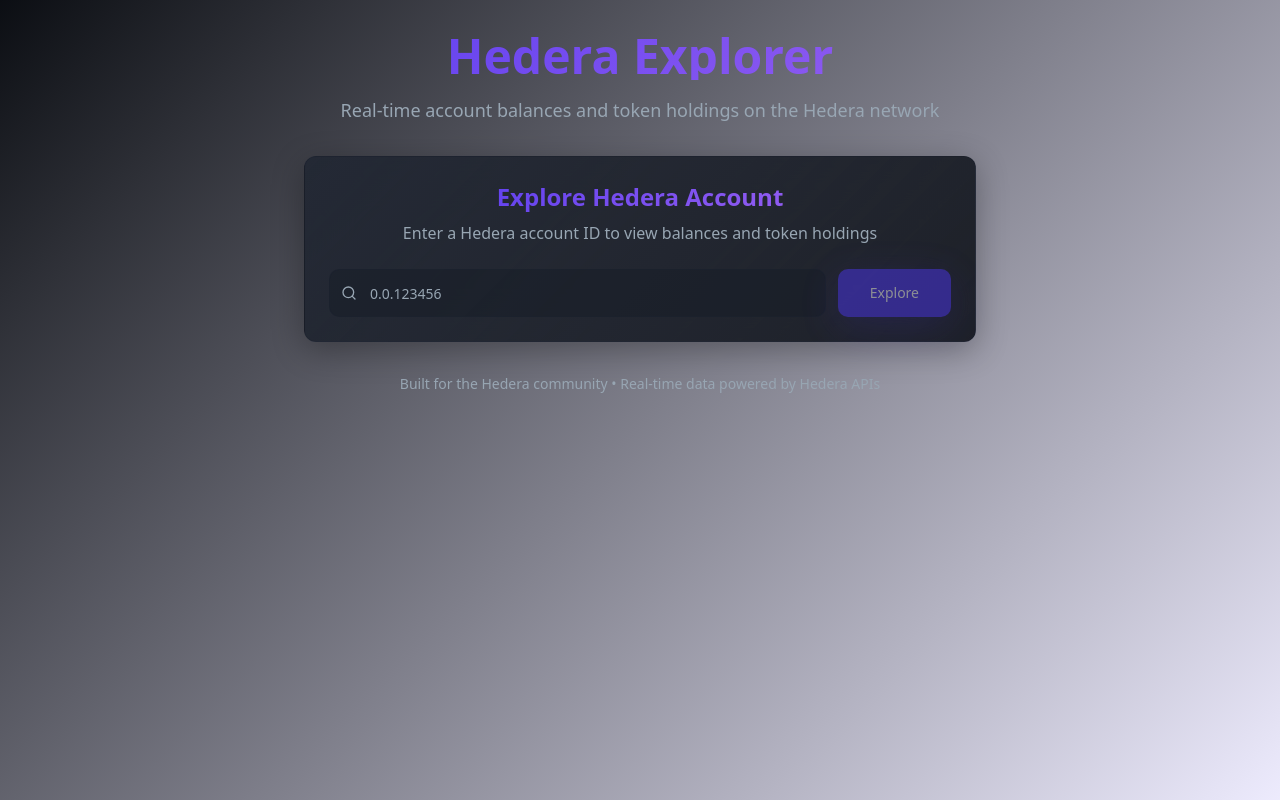
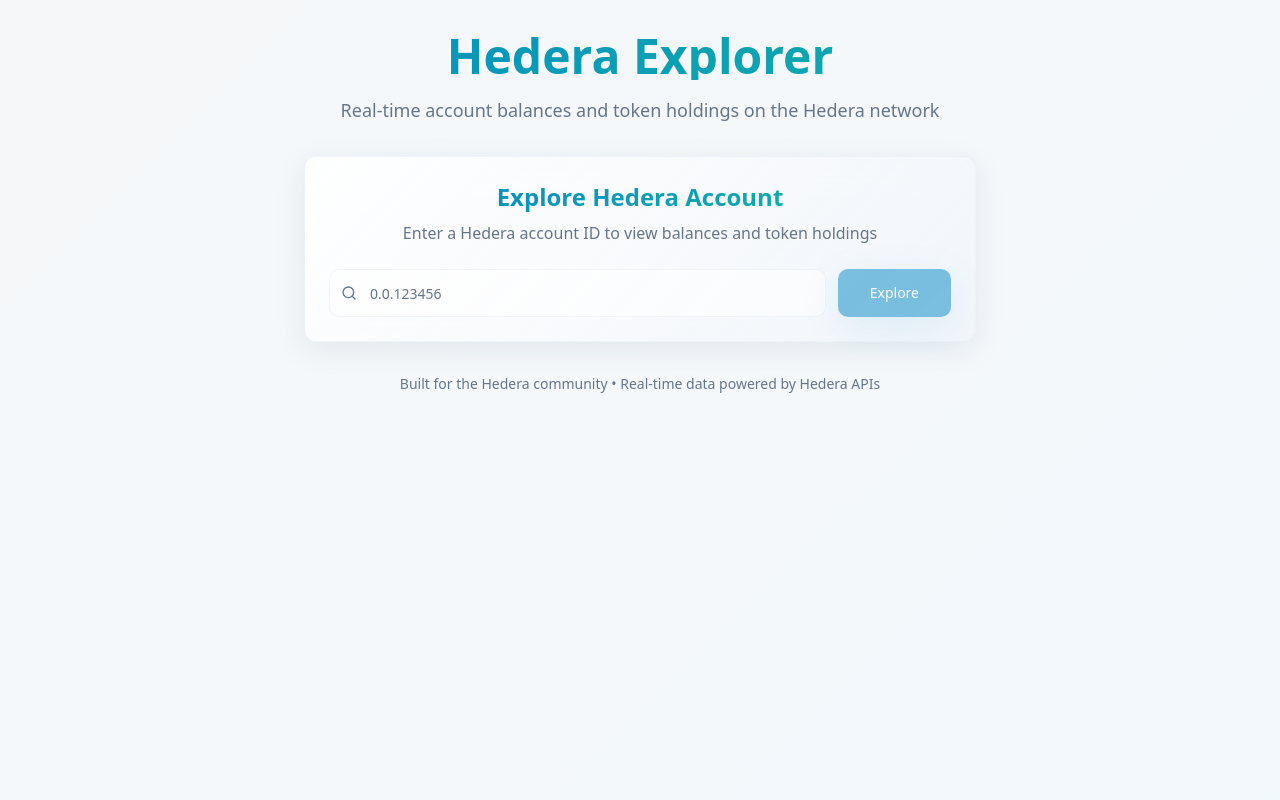
Before and after one commit to Efymer/hedgie-wealth-view, a React (Vite) app: page / in a window 1280 px wide. Built offline with nearby package versions, Linux system fonts and the light colour scheme; the HTML template or start-up script is replaced by a standard one.

Commit message:
Update color palette

```diff
--- a/src/index.css
+++ b/src/index.css
@@ -6,53 +6,53 @@
 
 @layer base {
   :root {
-    /* Crypto/Fintech Color Palette */
-    --background: 220 25% 6%;
-    --foreground: 210 20% 98%;
+    /* Modern Light Fintech Color Palette */
+    --background: 210 25% 97%;
+    --foreground: 215 25% 15%;
 
-    --card: 220 25% 8%;
-    --card-foreground: 210 20% 98%;
+    --card: 0 0% 100%;
+    --card-foreground: 215 25% 15%;
 
-    --popover: 220 25% 8%;
-    --popover-foreground: 210 20% 98%;
+    --popover: 0 0% 100%;
+    --popover-foreground: 215 25% 15%;
 
-    --primary: 247 84% 57%;
-    --primary-foreground: 210 20% 98%;
+    --primary: 200 98% 39%;
+    --primary-foreground: 0 0% 100%;
 
-    --secondary: 220 25% 12%;
-    --secondary-foreground: 210 20% 98%;
+    --secondary: 210 40% 94%;
+    --secondary-foreground: 215 25% 15%;
 
-    --muted: 220 25% 10%;
-    --muted-foreground: 210 15% 65%;
+    --muted: 210 40% 96%;
+    --muted-foreground: 215 16% 47%;
 
-    --accent: 268 84% 68%;
-    --accent-foreground: 210 20% 98%;
+    --accent: 173 80% 40%;
+    --accent-foreground: 0 0% 100%;
 
     --success: 142 76% 36%;
-    --success-foreground: 210 20% 98%;
+    --success-foreground: 0 0% 100%;
 
     --warning: 38 92% 50%;
-    --warning-foreground: 220 25% 6%;
+    --warning-foreground: 215 25% 15%;
 
     --destructive: 0 84% 60%;
-    --destructive-foreground: 210 20% 98%;
+    --destructive-foreground: 0 0% 100%;
 
-    --border: 220 25% 15%;
-    --input: 220 25% 12%;
-    --ring: 247 84% 57%;
+    --border: 210 40% 92%;
+    --input: 0 0% 100%;
+    --ring: 200 98% 39%;
 
     --radius: 0.75rem;
 
-    /* Gradients */
-    --gradient-primary: linear-gradient(135deg, hsl(247 84% 57%), hsl(268 84% 68%));
-    --gradient-secondary: linear-gradient(135deg, hsl(220 25% 8%), hsl(220 25% 12%));
-    --gradient-hero: linear-gradient(135deg, hsl(220 25% 6%), hsl(247 84% 57% / 0.1));
-    --gradient-glass: linear-gradient(135deg, hsl(220 25% 15% / 0.8), hsl(220 25% 8% / 0.9));
+    /* Modern Gradients */
+    --gradient-primary: linear-gradient(135deg, hsl(200 98% 39%), hsl(173 80% 40%));
+    --gradient-secondary: linear-gradient(135deg, hsl(0 0% 100%), hsl(210 40% 96%));
+    --gradient-hero: linear-gradient(135deg, hsl(210 25% 97%), hsl(200 98% 39% / 0.05));
+    --gradient-glass: linear-gradient(135deg, hsl(0 0% 100% / 0.9), hsl(210 40% 96% / 0.8));
 
     /* Shadows */
-    --shadow-primary: 0 10px 40px hsl(247 84% 57% / 0.3);
-    --shadow-glass: 0 8px 32px hsl(220 25% 0% / 0.3);
-    --shadow-card: 0 4px 20px hsl(220 25% 0% / 0.2);
+    --shadow-primary: 0 10px 40px hsl(200 98% 39% / 0.2);
+    --shadow-glass: 0 8px 32px hsl(215 25% 15% / 0.08);
+    --shadow-card: 0 4px 20px hsl(215 25% 15% / 0.06);
 
     /* Animations */
     --transition-smooth: all 0.3s cubic-bezier(0.4, 0, 0.2, 1);
```
